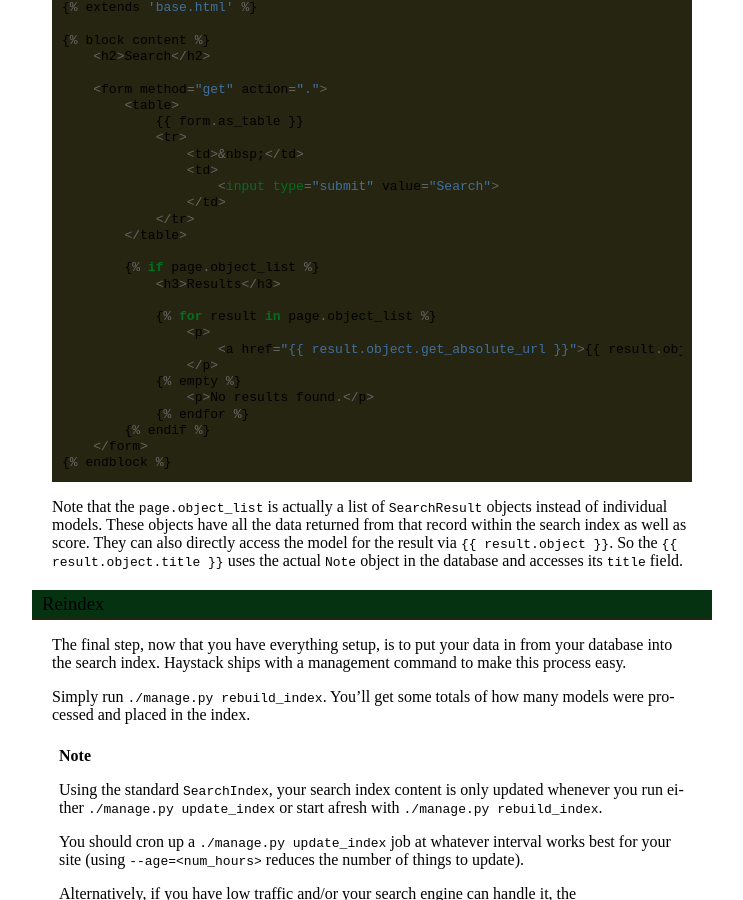
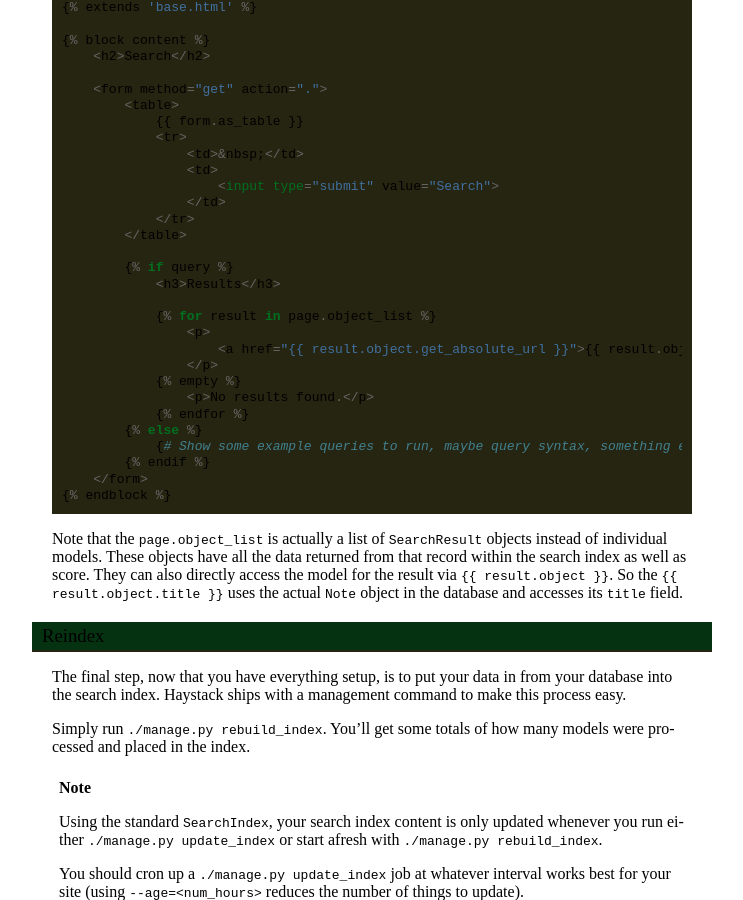
Before and after one commit to django-haystack/django-haystack, a Sphinx documentation site: the page built from docs/tutorial.rst, in a window 1280 px wide and 900 px high, scrolled down 4415 px. Shown: the whole window, without its empty margins (138-881 px from the left). Built offline with Sphinx 7.4.7, drawn with Linux system fonts in a browser that asks for light colours; a style sheet for code colours, icons or effects is not loaded.

Commit message:
Updated the example in the template to be a little more real-world and user friendly. Thanks to j0hnsmith for pointing this out.

```diff
--- a/docs/tutorial.rst
+++ b/docs/tutorial.rst
@@ -276,7 +276,7 @@ will likely differ)::
                 </tr>
             </table>
 
-            {% if page.object_list %}
+            {% if query %}
                 <h3>Results</h3>
 
                 {% for result in page.object_list %}
@@ -286,6 +286,8 @@ will likely differ)::
                 {% empty %}
                     <p>No results found.</p>
                 {% endfor %}
+            {% else %}
+                {# Show some example queries to run, maybe query syntax, something else? #}
             {% endif %}
         </form>
     {% endblock %}
```
